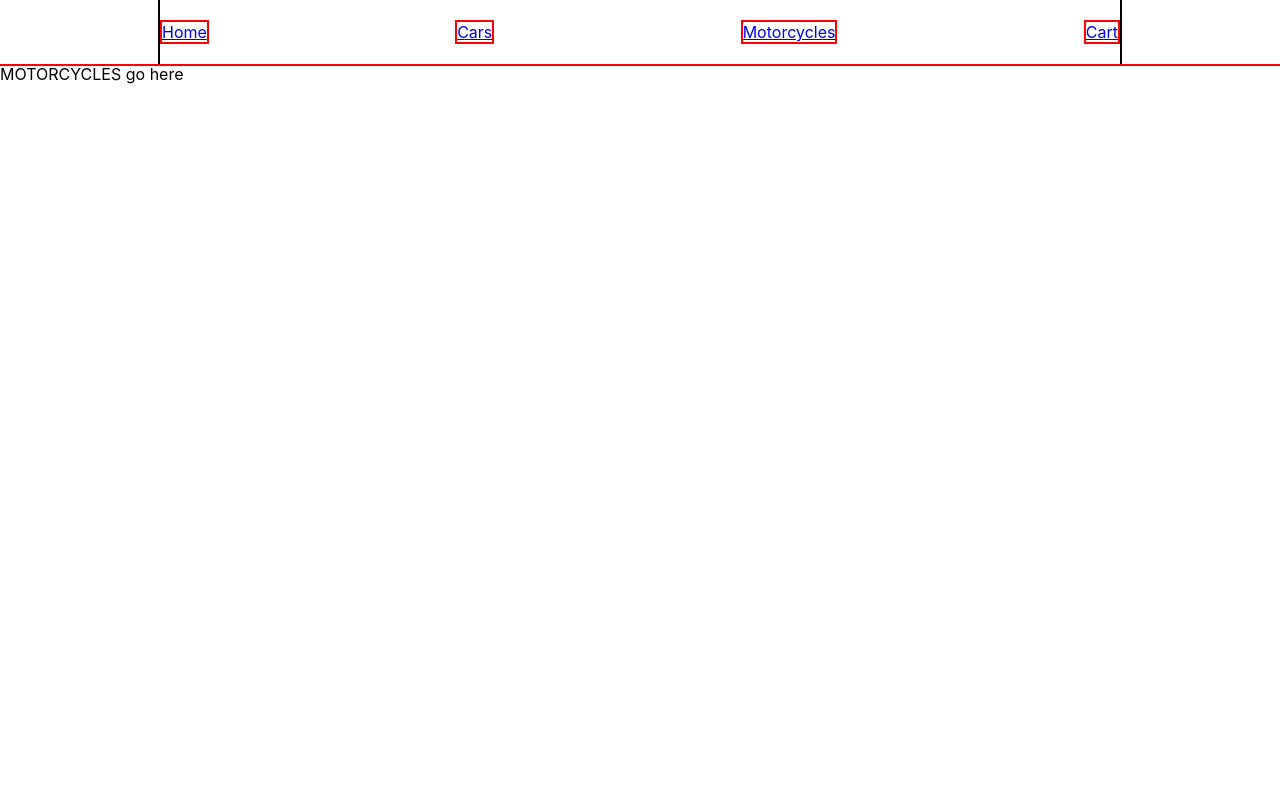
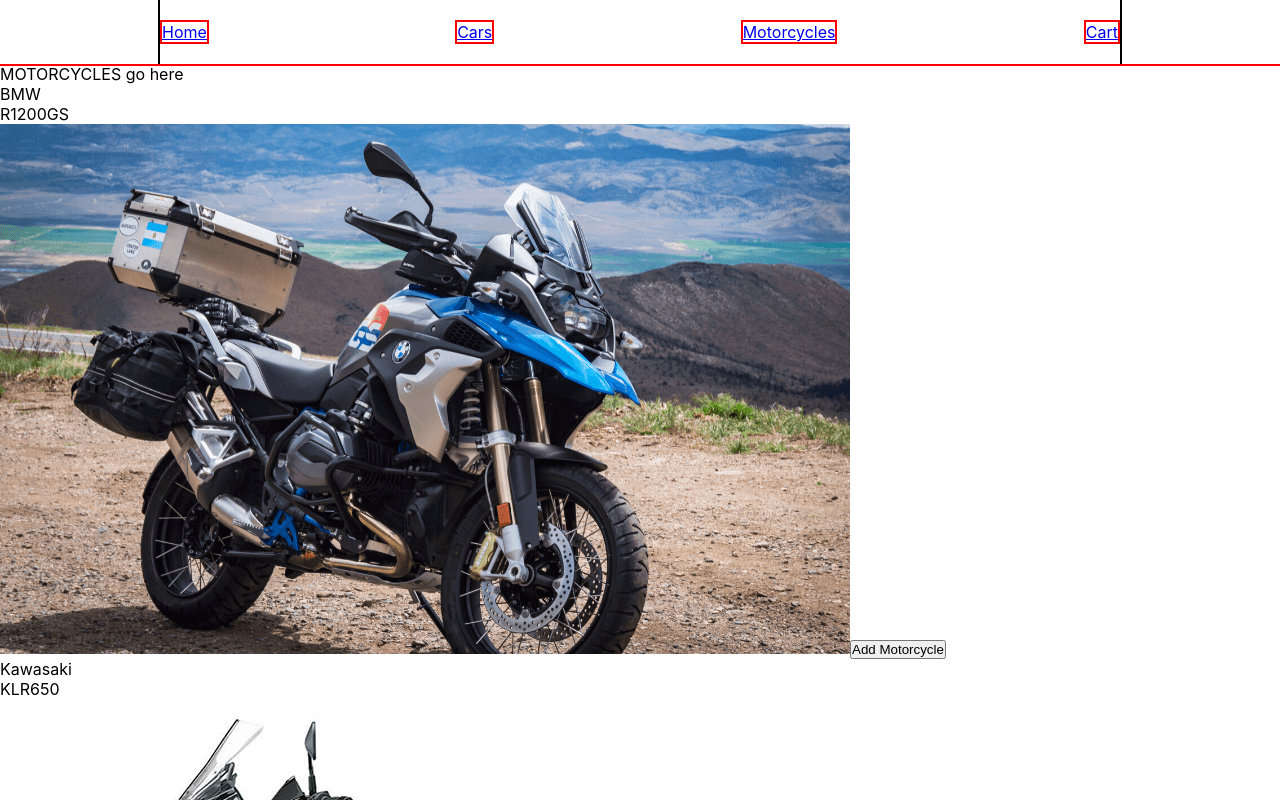
Before and after one commit to EndingNever/ecommerce, a React (Create React App) app: page /motorcycles in a window 1280 px wide. Shown: the top 800 px of the page. Built offline with nearby package versions, Linux system fonts and the light colour scheme.

Commit message:
cart can be displayed, items being successfully pushed to cart

```diff
--- a/src/components/cars/Cars.js
+++ b/src/components/cars/Cars.js
@@ -5,24 +5,20 @@
 import { counterActions } from '../../store/counter';
 import { authActions } from '../../store/auth';
 import { vehicles } from '../../data/data';
-import { cartActions } from '../../store/shoppingCart';
+import { cartActions } from '../../store/cart';
 
 export default function Cars() {
+  const [cars, setCars] = useState([])
+  const dispatch = useDispatch();
   const addToCart = cartActions.addItem;
-  const printCart = cartActions.printCart;
-  const dispatch = useDispatch();
-  const [cars, setCars] = useState([])
 
   const handleAddToCart = (product) => {
-    dispatch(cartActions.addItem(product))
+    dispatch(addToCart(product))
   }
 
   useEffect(() => {
     const carFilter = vehicles.filter(vehicle => vehicle.type === 'car')
     setCars(carFilter);
-    // cartActions.addItem('ringo');
-    dispatch(cartActions.printCart());
-
   }, [])
 
 
@@ -33,6 +29,7 @@
         <div key={car.id}>
           <p>{car.make}</p>
           <p>{car.model}</p>
+          <img src={car.image}></img>
           <button onClick={() => handleAddToCart(car)}>Add Car</button>
         </div>
       ))}</div>
--- a/src/components/motorcycles/Motorcycles.js
+++ b/src/components/motorcycles/Motorcycles.js
@@ -1,7 +1,32 @@
-import React from 'react'
+import React, { useEffect, useState } from 'react'
+import { vehicles } from '../../data/data'
+import { useDispatch } from 'react-redux'
+import { cartActions } from '../../store/cart'
 
 export default function Motorcycles() {
+  const [motorcycles, setMotorcycles] = useState([])
+  const dispatch = useDispatch();
+  const addToCart = cartActions.addItem;
+
+  const handleAddToCart = (product) => {
+    dispatch(addToCart(product))
+  }
+
+  useEffect(() => {
+    const motorcycleFilter = vehicles.filter((vehicle) => vehicle.type === 'motorcycle')
+    setMotorcycles(motorcycleFilter);
+  }, [])
   return (
-    <div>MOTORCYCLES go here</div>
+    <>
+      <div>MOTORCYCLES go here</div>
+      <div>{motorcycles.map((motorcycle) => (
+        <div key={motorcycle.id}>
+          <p>{motorcycle.make}</p>
+          <p>{motorcycle.model}</p>
+          <img src={motorcycle.image} alt="" />
+          <button onClick={() => handleAddToCart(motorcycle)}>Add Motorcycle</button>
+        </div>
+      ))}</div>
+    </>
   )
 }
--- a/src/components/userCart/UserCart.js
+++ b/src/components/userCart/UserCart.js
@@ -1,8 +1,43 @@
-import React from 'react'
+import React, { useEffect, useState } from 'react'
 import { useDispatch, useSelector } from 'react-redux'
 
 export default function UserCart() {
+  const dispatch = useDispatch();
+  const [cart, setCart] = useState({ items: [], numOfItems: 0, total: 0 });
+  const cartItems = useSelector((state) => state.cart.cartItems); // Array of items in the cart
+  const itemCount = useSelector((state) => state.cart.itemCount); // # of Items in the cart
+  const cartTotal = useSelector((state) => state.cart.total); // Total in $
+
+  useEffect(() => {
+    setCart({
+      items: cartItems,
+      numOfItems: itemCount,
+      total: cartTotal
+    })
+  }, [cartItems, itemCount, cartTotal])
+
   return (
-    <div>User Cart</div>
+    <div>
+      User Cart
+      {cart.numOfItems === 0 && //* Empty Cart
+        <div>
+          <h1>Your cart is empty, add items to your cart!</h1>
+        </div>
+      }
+      {cart.numOfItems !== 0 &&
+        <div>
+          {cart.numOfItems} items in cart
+          {cart.items.map((item) => (
+            <>
+              <p>{item.model}</p>
+              <img src={item.image}></img>
+            </>
+          ))}
+        </div>
+      }
+      <p>
+        Your total is ${cart.total}
+      </p>
+    </div>
   )
 }
--- a/src/pages/mainDisplay/MainDisplay.js
+++ b/src/pages/mainDisplay/MainDisplay.js
@@ -14,7 +14,7 @@
   return (
     <div className={styles.main}>
       {vehicles.map((vehicle) => (
-        <div className={styles.vehicleDisplay}>
+        <div key={vehicle.id} className={styles.vehicleDisplay}>
           <h1>{vehicle.make} {vehicle.model}</h1>
           <img className={styles.carImage} src={vehicle.image} alt="" />
         </div>
--- a/src/store/shoppingCart.js
+++ b/src/store/cart.js
@@ -11,11 +11,10 @@
   initialState: initialCartSlice,
   reducers: {
     addItem(state, action) {
-      state.cartItems.push(action.payload)
+      state.cartItems.push(action.payload);
+      state.itemCount++;
+      state.total += action.payload.price
     },
-    printCart(state, action) {
-      console.log(state.cartItems);
-    }
   }
 });
 
--- a/src/store/index.js
+++ b/src/store/index.js
@@ -2,7 +2,7 @@
 import { configureStore } from "@reduxjs/toolkit";
 import counterReducer from "./counter";
 import authReducer from "./auth"
-import cartReducer from './shoppingCart'
+import cartReducer from './cart'
 
 
 // const counterReducer = (state = initialState, action) => { //*Plain Redux, ReduxToolkit helps make this lean
```
